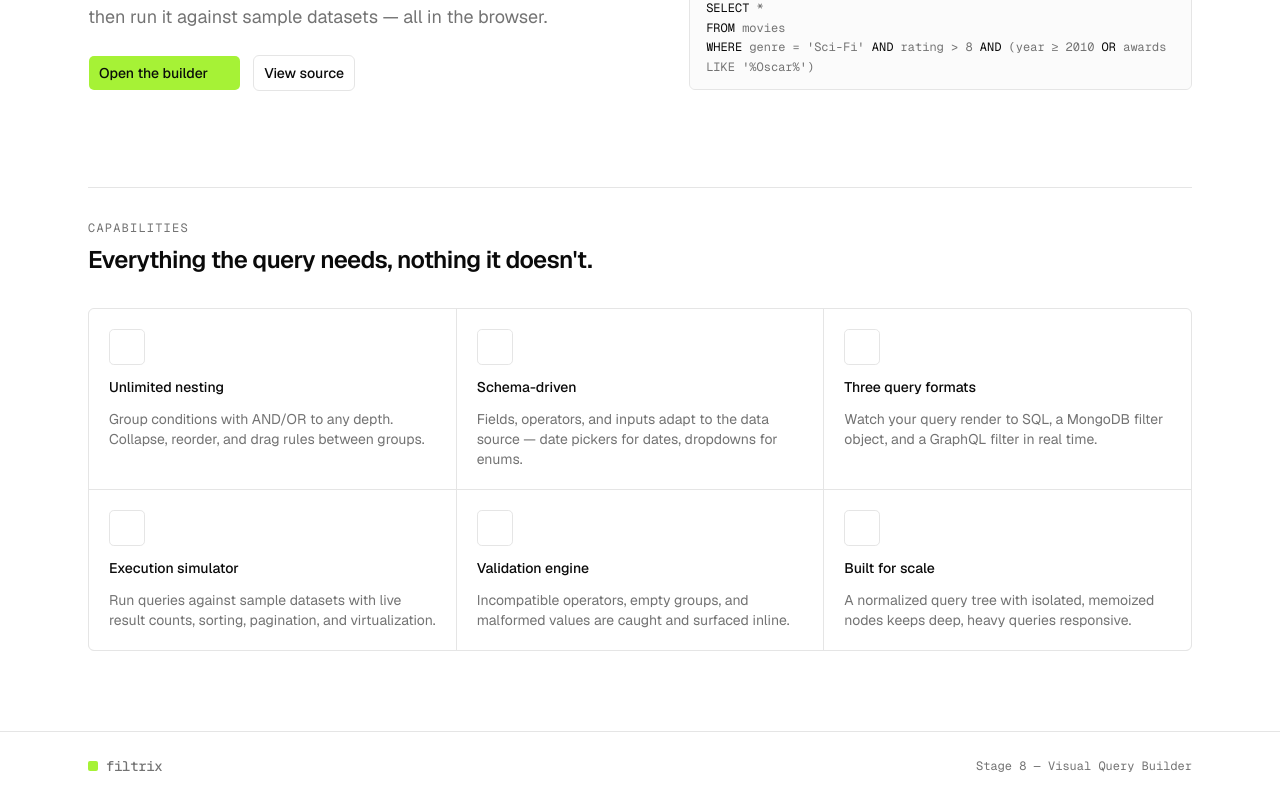
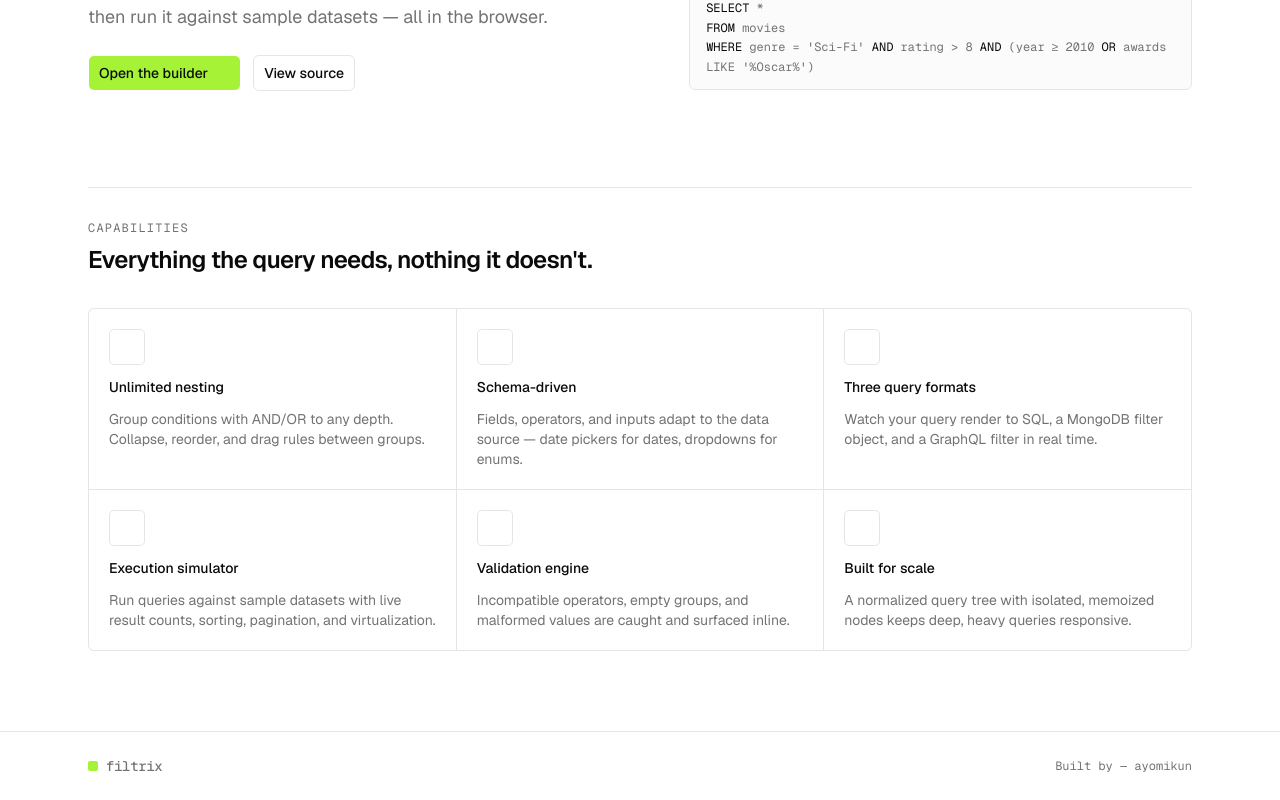
Before and after one commit to ayomikun-ade/filtrix, a Next.js app: page / in a window 1280 px wide. Shown: the part 424-1224 px from the top of the page. Built offline with nearby package versions, Linux system fonts and the light colour scheme; some icons are missing.

Commit message:
fix: edit footer to link github

```diff
--- a/src/app/page.tsx
+++ b/src/app/page.tsx
@@ -33,7 +33,17 @@
       <footer className="border-t border-border">
         <div className="mx-auto flex w-full max-w-6xl flex-col items-center justify-between gap-2 px-6 py-6 font-mono text-xs text-muted-foreground sm:flex-row">
           <Brand />
-          <span>Stage 8 — Visual Query Builder</span>
+          <span>
+            Built by —{" "}
+            <a
+              href="https://github.com/ayomikun-ade"
+              target="_blank"
+              rel="noopener noreferrer"
+              className="hover:underline"
+            >
+              ayomikun
+            </a>
+          </span>
         </div>
       </footer>
     </div>
```
